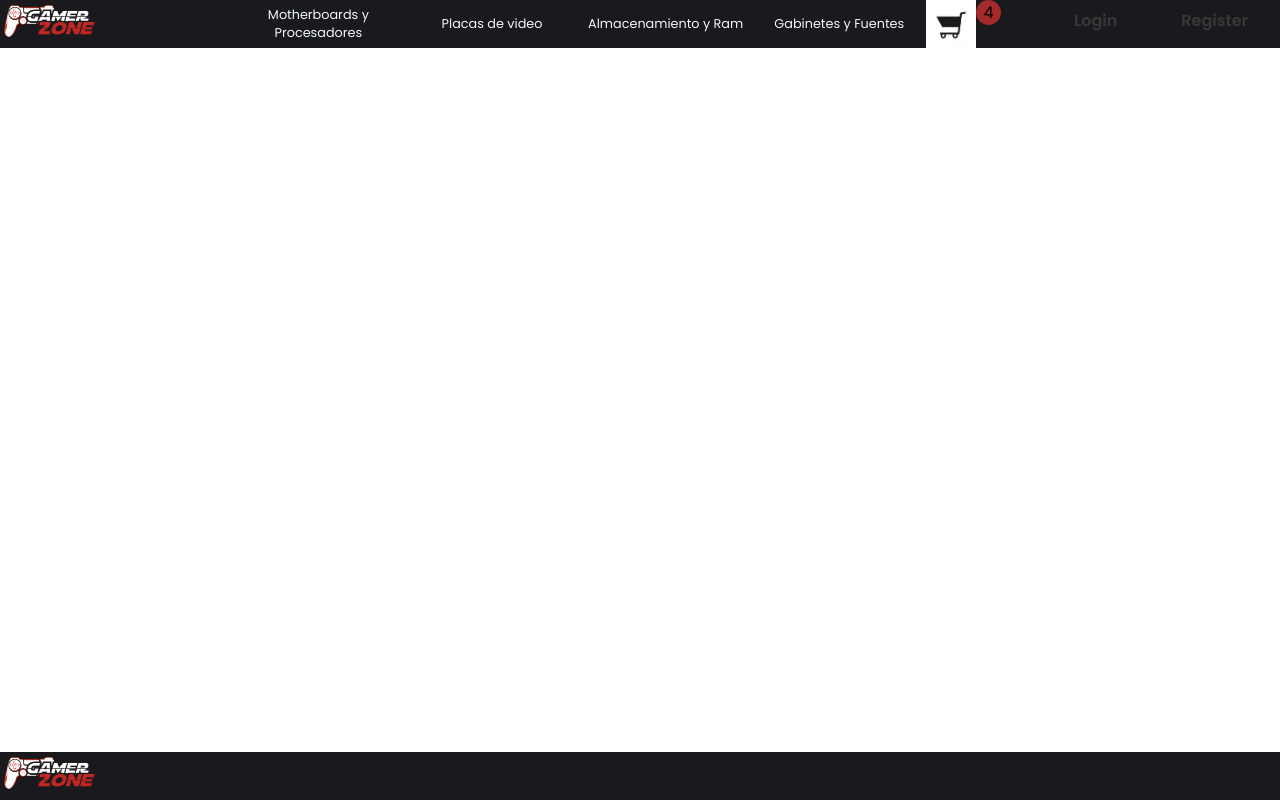
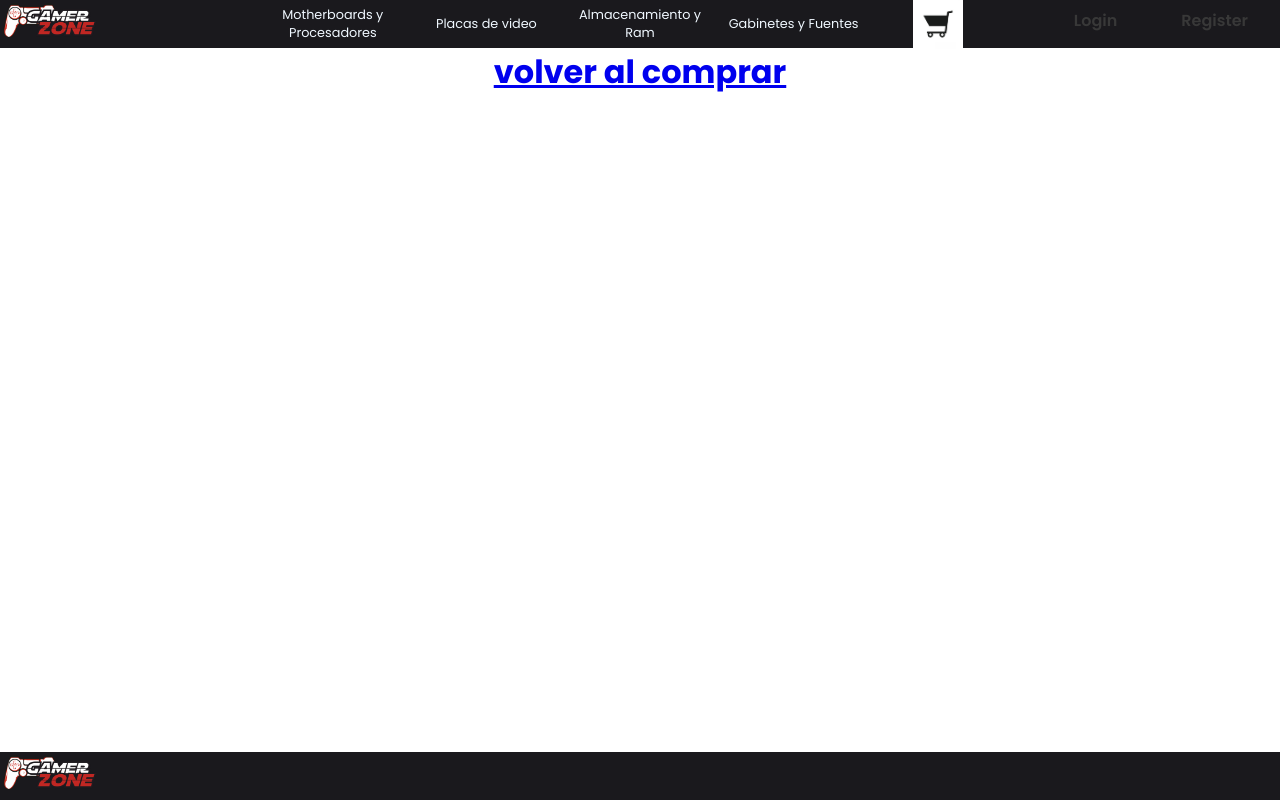
Before and after one commit to EstebanSuarez21/curso-react, a React (Create React App) app: page /cart in a window 1280 px wide. Built offline with nearby package versions, Linux system fonts and the light colour scheme.

Commit message:
clase 11

```diff
--- a/src/App.js
+++ b/src/App.js
@@ -10,6 +10,7 @@ import {
   Link,
   Routes
 } from "react-router-dom";
+import Cart from "./components/Cart/Cart";
 
 function App() {
 
@@ -28,6 +29,9 @@ function App() {
             <Route path="/item/:id">
               <ItemDetailContainer/>
             </Route>
+            <Route path="/cart">
+              <Cart/>
+            </Route>
           </Switch>
           <Footer/>
         </Router>
--- a/src/components/CardWidget/CardWidget.jsx
+++ b/src/components/CardWidget/CardWidget.jsx
@@ -1,11 +1,17 @@
-import React from 'react'
+import React, { useContext, useEffect, useState } from 'react'
 import iconCarrito from "../../image/carrito.png"
+import { CartContext } from '../context/cartContext'
 
 function CardWidget() {
+    const {cart} = useContext(CartContext)
+    const [quantity, setQuantity] = useState()
+    useEffect(() => {
+        setQuantity(cart.length)
+    }, [cart])
     return (
         <div className='nav__carritoContainer'>
             <img src={iconCarrito} className='nav__carrito' alt="" />
-            <span className='contadorCarrito'>4</span>
+            <span className={`${cart.length > 0 ? 'contadorCarrito' : 'none'}`}>{quantity}</span>
         </div>
     )
 }
--- /dev/null
+++ b/src/components/Cart/Cart.jsx
@@ -0,0 +1,22 @@
+import React, { useContext } from 'react';
+import { CartContext } from '../context/cartContext';
+import CartItem from '../CartItem/CartItem';
+import "./cart.css"
+import { Link } from 'react-router-dom';
+
+function Cart() {
+    const {cart} = useContext(CartContext)
+    const totalCost = 0
+    if (cart.length > 0) {
+        cart.map(item => totalCost += item.cantidad)
+        return <div className='cartContainer'>
+            {cart.map(item => <CartItem item={item}/>)}
+        </div>
+    } else {
+        return <div className='cartContainer'>
+            <Link to="/"><h1>volver al comprar</h1></Link>
+        </div>
+    }
+}
+
+export default Cart;
--- /dev/null
+++ b/src/components/Cart/cart.css
@@ -0,0 +1,5 @@
+.cartContainer{
+    display: flex;
+    flex-direction: column;
+    align-items: center;
+}
--- /dev/null
+++ b/src/components/CartItem/CartItem.jsx
@@ -0,0 +1,22 @@
+import React, { useContext } from 'react';
+import { CartContext } from '../context/cartContext';
+import "./cartItem.css"
+
+
+function CartItem({item}) {
+    const {removeItem, clear} = useContext(CartContext)
+
+    return <div className='cartItemContainer'>
+        <div className='cartItemLeft'>
+            <img className='cartItemImg' src={item.producto.picture} alt={item.producto.name} />
+        </div>
+        <div className="cartItemRight">
+            <h3 className="cartItemName">{item.producto.name}</h3>
+            <p className='cartItemPrice'>${item.producto.price}</p>
+            <span className='cantidadItemCart'>Llevas {item.cantidad}</span>
+            <button onClick={() => removeItem(item)}>Eliminar del Carrito</button>
+        </div>
+    </div>;
+}
+
+export default CartItem;
--- /dev/null
+++ b/src/components/CartItem/cartItem.css
@@ -0,0 +1,17 @@
+.cartItemContainer{
+    display: flex;
+    justify-content: space-between;
+    align-items: center;
+    height: 12rem;
+    width: 60vw;
+    margin: 3rem;
+    background-color: rgb(255, 255, 255);
+}
+
+.cartItemImg{
+    height: 10rem;
+}
+
+.cartItemRight{
+    padding: 1rem;
+}
--- a/src/components/ItemDetail/ItemDetail.jsx
+++ b/src/components/ItemDetail/ItemDetail.jsx
@@ -5,7 +5,7 @@ import "./itemDetail.css"
 
 function ItemDetail({products}) {
 
-    const {isInCart, removeItem} = useContext(CartContext)
+    const {isInCart} = useContext(CartContext)
 
     const [cantidad, setCantidad] = useState(1)
     const increment = () => {
@@ -32,7 +32,6 @@ function ItemDetail({products}) {
                     <p>Su total es: {products.price * cantidad}</p>
                     <Counter increment={increment} decrement={decrement} cantidad={cantidad}/>
                     <button onClick={hanndleClick}>agregar al carrito</button>
-                    <button onClick={()=> removeItem(products)}>Remover Item</button>
                 </div>
             </div>;
 }
--- a/src/components/Navbar/NavBar.jsx
+++ b/src/components/Navbar/NavBar.jsx
@@ -26,8 +26,12 @@ function NavBar() {
           <li className="nav__li">
             <Link className='nav__a' to={"/category/GyF"}>Gabinetes y Fuentes</Link>
           </li>
+          <li className='nav__li'>
+            <Link className='nav__a' to={"/cart"}>
+              <CardWidget />
+            </Link>
+          </li>
         </ul>
-        <CardWidget />
         <div className="nav__register">
             <p>Login</p>
             <p>Register</p>
--- a/src/components/Navbar/navBar.css
+++ b/src/components/Navbar/navBar.css
@@ -61,3 +61,7 @@
     text-align: center;
     border-radius: 50%;
 }
+
+.none{
+    display: none;
+}
--- a/src/components/context/cartContext.jsx
+++ b/src/components/context/cartContext.jsx
@@ -29,7 +29,7 @@ export const CartProvider = ({ children }) => {
     }
 
     return(
-        <CartContext.Provider value={{agregarCarrito, isInCart, cart, removeItem}}>
+        <CartContext.Provider value={{agregarCarrito, isInCart, cart, removeItem, clear}}>
             {children}
         </CartContext.Provider>
     )
```
